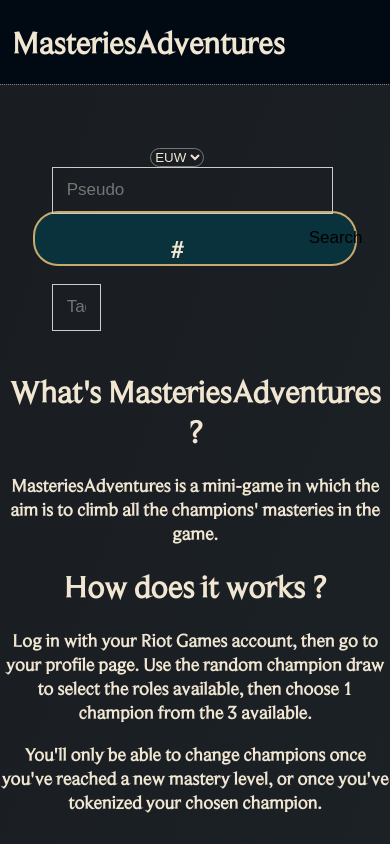
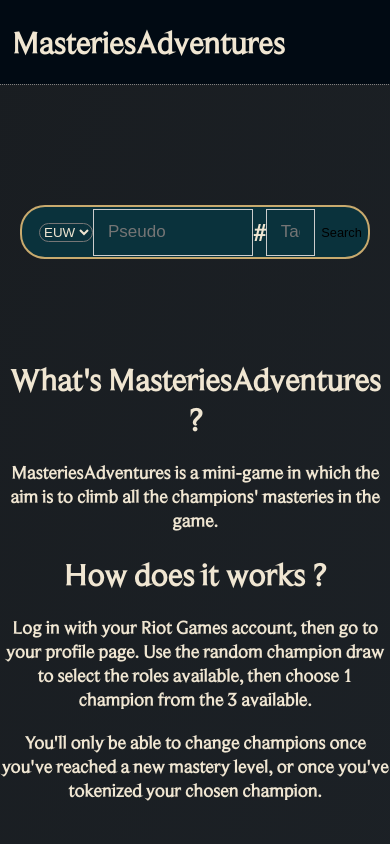
Before and after one commit to LucasMastrovito/MasteriesAdventures, a React (Create React App) app in the folder front/: page / in a window 390 px wide. Shown: the top 844 px of the page. Built offline with nearby package versions, Linux system fonts and the light colour scheme.

Commit message:
homepage responsive

```diff
--- a/front/src/Home/Search.css
+++ b/front/src/Home/Search.css
@@ -4,6 +4,8 @@
     align-items: center;
     align-content: center;
     flex-direction: row;
+    height: 5vh;
+    width: 100%;
 }
 
 .home-search {
@@ -16,6 +18,7 @@
     height: 6vh;
     display: flex;
     align-items: center;
+    max-width: 80%;
 }
 
 .custom-select {
@@ -98,7 +101,7 @@
     display: flex;
     align-items: center;
     margin-right: 3vw;
-    font-size: 17px;
+    font-size: 80%;
     background-color: #ffffff00;
     border: none;
     cursor: pointer;
@@ -121,3 +124,10 @@
       border: 1px solid #ccc;
     }
   }
+
+  .label-search {
+    display: flex;
+    flex-direction: row;
+    align-items: center;
+    justify-content: flex-start;
+  }
--- a/front/src/Home/Search.js
+++ b/front/src/Home/Search.js
@@ -10,7 +10,7 @@
     return (
         <div className="search-container">
             <form className="home-search" onSubmit={handleSubmit}>
-                <label>
+                <label className="label-search">
                 <select className="custom-select">
                     <option className="select-selected" value="euw1">EUW</option>
                     <option className="select-selected" value="eun1">EUN</option>
--- a/front/src/Profile/Masteries.js
+++ b/front/src/Profile/Masteries.js
@@ -4,19 +4,11 @@
 import ChampionCard from "./ChampionCard";
 import './ChampionCard.css';
 
-function GetMasteries(props) {
-    const url = "https://masteriesadventures.onrender.com/api/masteries/" + props.puuid + "/" + props.region;
-    const [data, setData] = useState([{}]);
+function GetCards(props, data) {
+    /* props = props.props;
+    data = data.data; */
+    console.log(props)
     const cards = [];
-    useEffect(() => {
-       const fetchData = async() => {
-           const result = await axios(url);
-            if (result.data !== undefined) {
-            setData(result.data);
-           }
-       };
-       fetchData();
-    }, [url]);
     for (let i = 0; data[i]; i++) {
         if (data[i].championId !== undefined) {
             let id = data[i].championId;
@@ -28,7 +20,33 @@
         <div className="masteries-container">
             <div className="cards-container">{cards}</div>
         </div>
-    )
+    );
+}
+
+function GetMasteries(props) {
+    const url = "https://masteriesadventures.onrender.com/api/masteries/" + props.puuid + "/" + props.region;
+    const [data, setData] = useState([{}]);
+    const [isLoading, setLoading] = useState(true);
+
+    useEffect(() => {
+        const fetchData = async() => {
+        const result = await axios(url);
+        if (result.data !== undefined) {
+            setData(result.data);
+            setLoading(false);
+        }
+       };
+       fetchData();
+    }, [url]);
+    if (isLoading) {
+        return (<div><p>Loading...</p></div>);
+    } else {
+        return (
+            <div>
+                <GetCards props={props} data={data}></GetCards>
+            </div>
+        )
+    }
 }
 
 function Masteries(props) {
```
